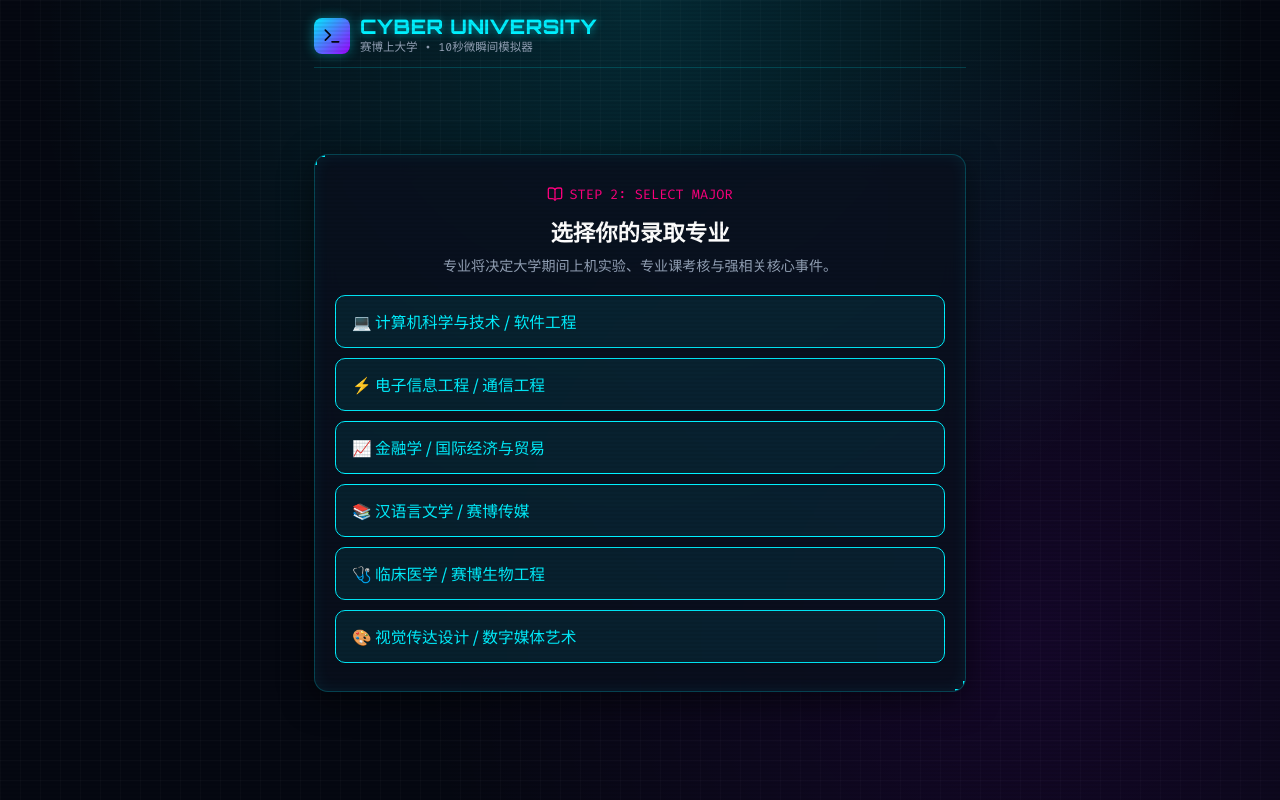
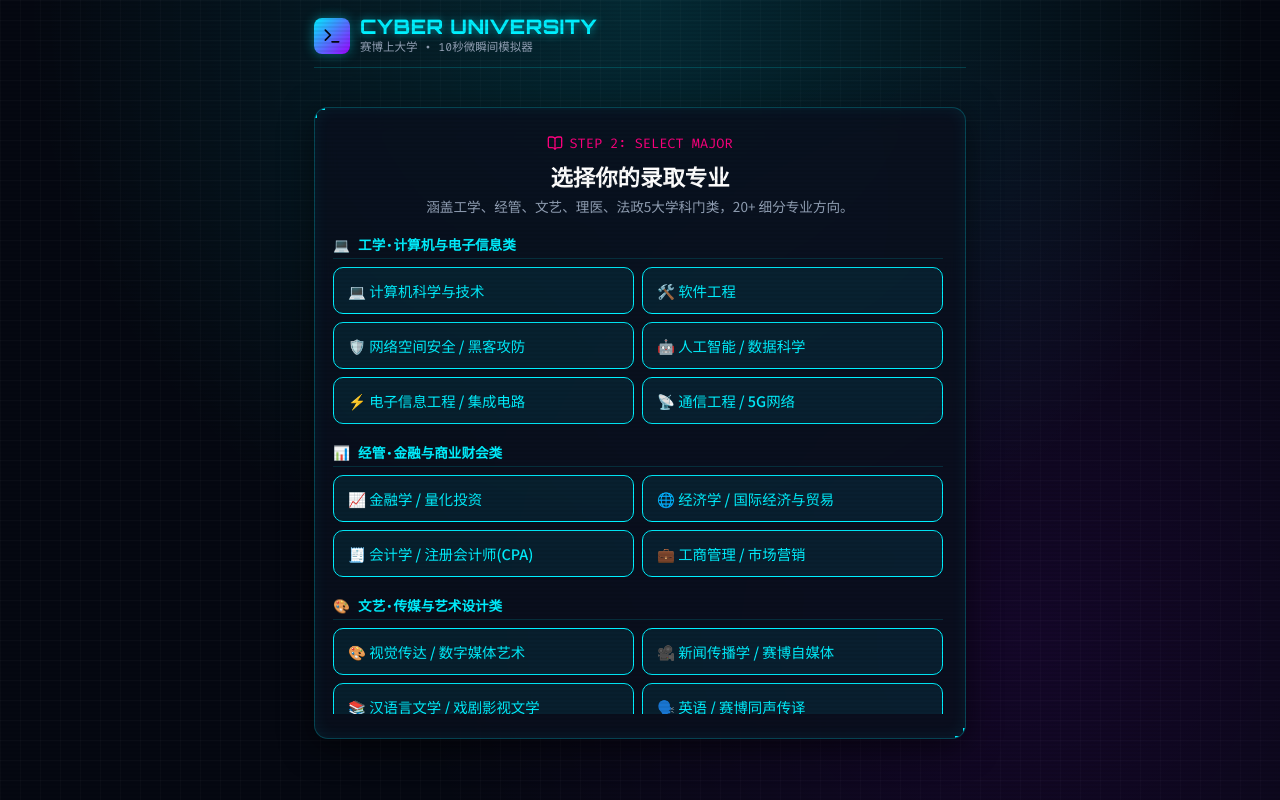
Before and after one commit to yhan-sun/Cyber-University-Simulator, a React (Vite) app: page / in a window 1280 px wide. Both pictures are taken after typing "Sample" into the empty fields and a click on the button "下一步：选择录取专业". Built offline with nearby package versions, Linux system fonts and the light colour scheme.

Commit message:
feat: expand majors list into 5 core academic categories and 20+ fine-grained choices

```diff
--- a/src/App.jsx
+++ b/src/App.jsx
@@ -1,7 +1,7 @@
 import React, { useState, useEffect } from 'react';
 import eventsData from './data/events.json';
 import endingsData from './data/endings.json';
-import { generateProceduralEvent, INITIAL_STATS, analyzeUniversityTier, MAJORS_LIST } from './engine/simulator';
+import { generateProceduralEvent, INITIAL_STATS, analyzeUniversityTier, MAJOR_CATEGORIES } from './engine/simulator';
 
 import StatusBar from './components/StatusBar';
 import EventCard from './components/EventCard';
@@ -42,7 +42,7 @@ export default function App() {
 
   // Save/Load from LocalStorage
   useEffect(() => {
-    const saved = localStorage.getItem('cyber_uni_state_v11');
+    const saved = localStorage.getItem('cyber_uni_state_v12');
     if (saved) {
       try {
         const parsed = JSON.parse(saved);
@@ -69,7 +69,7 @@ export default function App() {
 
   useEffect(() => {
     if (gameState !== 'INPUT_SCHOOL') {
-      localStorage.setItem('cyber_uni_state_v11', JSON.stringify({
+      localStorage.setItem('cyber_uni_state_v12', JSON.stringify({
         gameState,
         selectedSchoolName,
         selectedMajor,
@@ -103,7 +103,7 @@ export default function App() {
     setGameState('SELECT_MAJOR');
   };
 
-  // Step 2: Select Major
+  // Step 2: Select Major from Categorized List
   const handleSelectMajor = (major) => {
     setSelectedMajor(major);
 
@@ -126,7 +126,6 @@ export default function App() {
     setFinalEnding(null);
     setUsedTemplateIds([]);
 
-    // Pick major-specific first event
     const firstCandidates = eventsData.filter(e => e.year === 1 && e.term === 1 && (!e.requireTag || initialTags.includes(e.requireTag)));
     const selectedFirst = firstCandidates.length > 0 ? firstCandidates[0] : generateProceduralEvent(1, 1, 0, initialTags, []);
 
@@ -142,7 +141,6 @@ export default function App() {
     if (isProcessingChoice) return;
     setIsProcessingChoice(true);
 
-    // 1. Update stats
     const newStats = { ...stats };
     if (choice.effect) {
       Object.entries(choice.effect).forEach(([key, delta]) => {
@@ -151,7 +149,6 @@ export default function App() {
     }
     setStats(newStats);
 
-    // 2. Collect tags organically
     const updatedTags = [...playerTags];
     if (choice.tagAdd && !updatedTags.includes(choice.tagAdd)) {
       updatedTags.push(choice.tagAdd);
@@ -187,7 +184,6 @@ export default function App() {
       return;
     }
 
-    // 3. Strict Non-Repeating Major-Driven Event Matching
     const newUsedIds = currentEvent ? [...usedEventIds, currentEvent.id] : usedEventIds;
     setUsedEventIds(newUsedIds);
 
@@ -236,7 +232,7 @@ export default function App() {
   };
 
   const handleRestart = () => {
-    localStorage.removeItem('cyber_uni_state_v11');
+    localStorage.removeItem('cyber_uni_state_v12');
     setGameState('INPUT_SCHOOL');
     setSchoolNameInput('');
     setSelectedSchoolName('');
@@ -385,43 +381,61 @@ export default function App() {
         </div>
       )}
 
-      {/* Screen 2: Select Major */}
+      {/* Screen 2: Categorized Major Selection */}
       {gameState === 'SELECT_MAJOR' && (
         <div style={{ flex: 1, display: 'flex', flexDirection: 'column', justifyContent: 'center' }}>
-          <div className="cyber-box" style={{ padding: '28px 20px', textAlign: 'center' }}>
+          <div className="cyber-box" style={{ padding: '24px 18px' }}>
+            <div style={{ textAlign: 'center', marginBottom: '18px' }}>
               <div style={{
                 display: 'inline-flex',
                 alignItems: 'center',
                 gap: '6px',
                 color: 'var(--accent-pink)',
                 fontSize: '0.85rem',
-              marginBottom: '12px'
+                marginBottom: '8px'
               }} className="cyber-mono-font">
                 <BookOpen size={16} /> STEP 2: SELECT MAJOR
               </div>
 
-            <h2 style={{ fontSize: '1.4rem', color: '#fff', marginBottom: '8px', fontWeight: '700' }}>
+              <h2 style={{ fontSize: '1.4rem', color: '#fff', fontWeight: '700' }}>
                 选择你的录取专业
               </h2>
-            <p style={{ color: 'var(--text-muted)', fontSize: '0.88rem', marginBottom: '20px' }}>
-              专业将决定大学期间上机实验、专业课考核与强相关核心事件。
+              <p style={{ color: 'var(--text-muted)', fontSize: '0.85rem', marginTop: '4px' }}>
+                涵盖工学、经管、文艺、理医、法政5大学科门类，20+ 细分专业方向。
               </p>
+            </div>
 
-            <div style={{ display: 'flex', flexDirection: 'column', gap: '10px' }}>
-              {MAJORS_LIST.map((major) => (
+            <div style={{ maxHeight: '60vh', overflowY: 'auto', paddingRight: '4px' }}>
+              {MAJOR_CATEGORIES.map((cat, cIdx) => (
+                <div key={cIdx} style={{ marginBottom: '18px' }}>
+                  <div style={{
+                    fontSize: '0.85rem',
+                    fontWeight: 'bold',
+                    color: 'var(--primary-cyan)',
+                    marginBottom: '8px',
+                    borderBottom: '1px solid rgba(0, 240, 255, 0.15)',
+                    paddingBottom: '4px'
+                  }} className="cyber-mono-font">
+                    {cat.categoryName}
+                  </div>
+                  <div style={{ display: 'grid', gridTemplateColumns: 'repeat(auto-fit, minmax(220px, 1fr))', gap: '8px' }}>
+                    {cat.majors.map((major) => (
                       <button
                         key={major.id}
                         onClick={() => handleSelectMajor(major)}
                         className="cyber-btn"
                         style={{
-                    padding: '14px 16px',
+                          padding: '12px 14px',
                           justifyContent: 'flex-start',
-                    fontSize: '0.98rem',
+                          fontSize: '0.9rem',
                           textAlign: 'left'
                         }}
                       >
                         {major.label}
                       </button>
+                    ))}
+                  </div>
+                </div>
               ))}
             </div>
           </div>
--- a/src/engine/simulator.js
+++ b/src/engine/simulator.js
@@ -1,13 +1,56 @@
-// Major (Specialty) Definition & Specific Event Pools for Deep Major Correlation
+// Comprehensive Major Category & Fine-Grained Major List
 
-export const MAJORS_LIST = [
-  { id: "cs_tech", label: "💻 计算机科学与技术 / 软件工程", tag: "MAJOR_CS" },
-  { id: "electronic", label: "⚡ 电子信息工程 / 通信工程", tag: "MAJOR_EE" },
-  { id: "finance", label: "📈 金融学 / 国际经济与贸易", tag: "MAJOR_FINANCE" },
-  { id: "literature", label: "📚 汉语言文学 / 赛博传媒", tag: "MAJOR_ARTS" },
-  { id: "medicine", label: "🩺 临床医学 / 赛博生物工程", tag: "MAJOR_MED" },
-  { id: "design", label: "🎨 视觉传达设计 / 数字媒体艺术", tag: "MAJOR_DESIGN" }
+export const MAJOR_CATEGORIES = [
+  {
+    categoryName: "💻 工学·计算机与电子信息类",
+    majors: [
+      { id: "cs_tech", label: "💻 计算机科学与技术", tag: "MAJOR_CS" },
+      { id: "soft_eng", label: "🛠️ 软件工程", tag: "MAJOR_CS" },
+      { id: "cyber_sec", label: "🛡️ 网络空间安全 / 黑客攻防", tag: "MAJOR_CS" },
+      { id: "ai_ds", label: "🤖 人工智能 / 数据科学", tag: "MAJOR_CS" },
+      { id: "electronic", label: "⚡ 电子信息工程 / 集成电路", tag: "MAJOR_EE" },
+      { id: "comm_eng", label: "📡 通信工程 / 5G网络", tag: "MAJOR_EE" }
+    ]
+  },
+  {
+    categoryName: "📊 经管·金融与商业财会类",
+    majors: [
+      { id: "finance", label: "📈 金融学 / 量化投资", tag: "MAJOR_FINANCE" },
+      { id: "econ", label: "🌐 经济学 / 国际经济与贸易", tag: "MAJOR_FINANCE" },
+      { id: "accounting", label: "🧾 会计学 / 注册会计师(CPA)", tag: "MAJOR_FINANCE" },
+      { id: "bus_mgmt", label: "💼 工商管理 / 市场营销", tag: "MAJOR_FINANCE" }
+    ]
+  },
+  {
+    categoryName: "🎨 文艺·传媒与艺术设计类",
+    majors: [
+      { id: "design", label: "🎨 视觉传达 / 数字媒体艺术", tag: "MAJOR_DESIGN" },
+      { id: "media", label: "🎥 新闻传播学 / 赛博自媒体", tag: "MAJOR_ARTS" },
+      { id: "chinese_lit", label: "📚 汉语言文学 / 戏剧影视文学", tag: "MAJOR_ARTS" },
+      { id: "foreign_lang", label: "🗣️ 英语 / 赛博同声传译", tag: "MAJOR_ARTS" },
+      { id: "music_perf", label: "🎸 音乐表演 / 声乐与器乐", tag: "MAJOR_DESIGN" }
+    ]
+  },
+  {
+    categoryName: "🩺 理医·医学与理工基础类",
+    majors: [
+      { id: "medicine", label: "🩺 临床医学 (八年制)", tag: "MAJOR_MED" },
+      { id: "pharmacy", label: "💊 药学 / 生物制药", tag: "MAJOR_MED" },
+      { id: "math_physics", label: "📐 应用数学 / 理论物理学", tag: "MAJOR_SCI" },
+      { id: "architecture", label: "🏛️ 建筑学 / 城市规划", tag: "MAJOR_DESIGN" }
+    ]
+  },
+  {
+    categoryName: "⚖️ 法政·法学与公共管理类",
+    majors: [
+      { id: "law", label: "⚖️ 法学 / 司法考试", tag: "MAJOR_LAW" },
+      { id: "pub_admin", label: "🏛️ 行政管理 / 考公方向", tag: "MAJOR_LAW" }
+    ]
+  }
 ];
+
+// Flat helper list for backward compatibility
+export const MAJORS_LIST = MAJOR_CATEGORIES.flatMap(c => c.majors);
 
 export const INITIAL_STATS = {
   academic: 50,  // 📚 学业
@@ -42,76 +85,50 @@ export function analyzeUniversityTier(name) {
   return { tier: "REGULAR", statBonus: { happiness: 5, stress: -3 }, eventsTag: "TIER_REGULAR" };
 }
 
-// Major-Driven Story Templates
-const MAJOR_DRIVEN_TEMPLATES = [
-  // CS & Software Engineering
+// Major-Driven Story Templates Pool for Expanded Majors
+const EXPANDED_MAJOR_DRIVEN_TEMPLATES = [
+  // Law Major
   {
-    templateId: "tpl_cs_lab_debug",
-    category: "MAJOR_CS",
-    requireTag: "MAJOR_CS",
-    title: "数据结构与操作系统实验课",
-    text: "机房里键盘敲击声此起彼伏。你负责的操作系统内存分配模块跑出了段错误（Segmentation Fault）。",
+    templateId: "tpl_law_moot_court",
+    category: "MAJOR_LAW",
+    requireTag: "MAJOR_LAW",
+    title: "法学系：模拟法庭辩论赛",
+    text: "模拟法庭里气氛庄严肃穆。作为原告/被告辩护人，你需要就合同争议条款发表代理意见。",
     choices: [
-      { text: "打开 GDB 调试器逐行追踪指针，定位问题根源", effect: { skill: 14, academic: 8, stress: 5 }, tagAdd: "CS_EXPERT", log: "你定位并修复了指针越界 Bug，对底层原理理解加深。" },
-      { text: "向同桌的高手求助，交流解决方案", effect: { skill: 8, network: 8 }, log: "在同桌提醒下顺利完成了实验任务。" }
+      { text: "引用最新司法解释条文，展开条理清晰的逻辑质证", effect: { academic: 14, skill: 10, stress: 5 }, tagAdd: "LAW_EXPERT", log: "你的辩护意见逻辑严密，赢得了模拟法庭裁判肯定。" },
+      { text: "与队友分工合作，准备质证清单与证据链", effect: { network: 10, academic: 8 }, log: "团队配合默契，完成了精彩的辩论。" }
     ]
   },
 
-  // EE & Electronics Engineering
+  // Basic Science (Math & Physics) Major
   {
-    templateId: "tpl_ee_circuit_burn",
-    category: "MAJOR_EE",
-    requireTag: "MAJOR_EE",
-    title: "模拟电子技术电路焊接实验",
-    text: "实验桌上摆满了烙铁、示波器与电路板。你正在焊接放大电路，示波器波形始终存在严重失真。",
+    templateId: "tpl_sci_quantum_proof",
+    category: "MAJOR_SCI",
+    requireTag: "MAJOR_SCI",
+    title: "数学与物理系：偏微分方程证明",
+    text: "草稿纸上写满了复杂算符。老师布置了一道关于偏微分方程解的存在性推导题。",
     choices: [
-      { text: "调整偏置电阻阻值，重新测绘频率响应曲线", effect: { skill: 14, academic: 8, stress: 4 }, tagAdd: "EE_EXPERT", log: "示波器上出现了完美的正弦波形，实验高分通过。" },
-      { text: "检查焊点是否存在虚焊，重新焊接关键节点", effect: { skill: 10, stress: 3 }, log: "重新焊接后电路正常工作。" }
+      { text: "尝试运用泛函分析方法推导极小化序列", effect: { academic: 16, skill: 12, stress: 6 }, tagAdd: "SCI_EXPERT", log: "你做出了漂亮的证明，展现了扎实的数学功底。" },
+      { text: "和同桌探讨推导步骤中的逻辑关卡", effect: { academic: 10, network: 8 }, log: "讨论过程中厘清了证明思路。" }
     ]
   },
 
-  // Finance & Economics
+  // Accounting & CPA Major
   {
-    templateId: "tpl_finance_quant_model",
+    templateId: "tpl_acct_audit_statement",
     category: "MAJOR_FINANCE",
     requireTag: "MAJOR_FINANCE",
-    title: "计量经济学与量化建模实训",
-    text: "全息金融实验终端前，老师布置了利用 Python 测算资本资产定价模型（CAPM）与股票回测的课题。",
+    title: "会计系：财务报表分析与审计实训",
+    text: "电脑屏幕上密密麻麻全是 Excel 报表数据。你需要从资产负债表中找出异常勾稽关系。",
     choices: [
-      { text: "撰写量化策略脚本，测算最佳资产配置组合", effect: { wealth: 15, skill: 12, academic: 8 }, tagAdd: "FINANCE_EXPERT", log: "策略回测年化收益优秀，受到了专业老师赞赏。" },
-      { text: "分析商业案例，撰写研报分析行业走势", effect: { wealth: 10, network: 8, academic: 6 }, log: "研报逻辑清晰，展现了扎实的商业分析基础。" }
-    ]
-  },
-
-  // Medical Major
-  {
-    templateId: "tpl_med_anatomy_night",
-    category: "MAJOR_MED",
-    requireTag: "MAJOR_MED",
-    title: "解剖学与生理学深夜备考",
-    text: "解剖学期末考前夕，实验室里静悄悄的。你需要背诵记忆人体几百处骨骼与神经肌肉的定位。",
-    choices: [
-      { text: "对照全息人体模型逐一记忆，熬夜攻克难题", effect: { academic: 16, stress: 10, health: -4 }, tagAdd: "MED_EXPERT", log: "你掌握了全部解剖定位，基础知识无比扎实。" },
-      { text: "和组员互相抽背名词解释", effect: { academic: 10, network: 8 }, log: "组员互相鼓励，缓解了备考焦虑。" }
-    ]
-  },
-
-  // Design & Media Major
-  {
-    templateId: "tpl_design_portfolio",
-    category: "MAJOR_DESIGN",
-    requireTag: "MAJOR_DESIGN",
-    title: "数字媒体作品集评委审核",
-    text: "离视觉设计展提交只剩最后1天，你在渲染器前调整色彩搭配与 UI 动态微交互镜头。",
-    choices: [
-      { text: "加入赛博朋克极简风视觉与交互细节", effect: { happiness: 15, skill: 14, love: 6 }, tagAdd: "DESIGN_EXPERT", log: "作品集设计极具震撼力，在学院设计展上引发围观。" },
-      { text: "采用典雅温暖的插画风格完成叙事", effect: { happiness: 12, love: 10 }, log: "作品呈现出温馨动人的情感关怀。" }
+      { text: "利用数据分析函数快速勾稽，发现隐蔽调整项", effect: { wealth: 12, skill: 14, academic: 8 }, tagAdd: "ACCT_EXPERT", log: "你准确指出了报表异常，实操能力得到了锻炼。" },
+      { text: "一步步核对凭证与明细账目", effect: { academic: 8, stress: 3 }, log: "严谨细致地完成了核对工作。" }
     ]
   }
 ];
 
 export function generateProceduralEvent(year, term, index, playerTags = [], usedTemplateIds = []) {
-  const availableTemplates = MAJOR_DRIVEN_TEMPLATES.filter(t => !usedTemplateIds.includes(t.templateId));
+  const availableTemplates = EXPANDED_MAJOR_DRIVEN_TEMPLATES.filter(t => !usedTemplateIds.includes(t.templateId));
   const memoryCandidates = availableTemplates.filter(t => t.requireTag && playerTags.includes(t.requireTag));
 
   let selectedTemplate;
@@ -121,7 +138,7 @@ export function generateProceduralEvent(year, term, index, playerTags = [], used
     const generalPool = availableTemplates.filter(t => !t.requireTag || playerTags.includes(t.requireTag));
     selectedTemplate = generalPool.length > 0 ? generalPool[Math.floor(Math.random() * generalPool.length)] : availableTemplates[0];
   } else {
-    selectedTemplate = MAJOR_DRIVEN_TEMPLATES[index % MAJOR_DRIVEN_TEMPLATES.length];
+    selectedTemplate = EXPANDED_MAJOR_DRIVEN_TEMPLATES[index % EXPANDED_MAJOR_DRIVEN_TEMPLATES.length];
   }
 
   const randomizedId = `${selectedTemplate.templateId}_${year}_${term}_${index}`;
```
Lines whose indentation alone changed are shown as unchanged.
